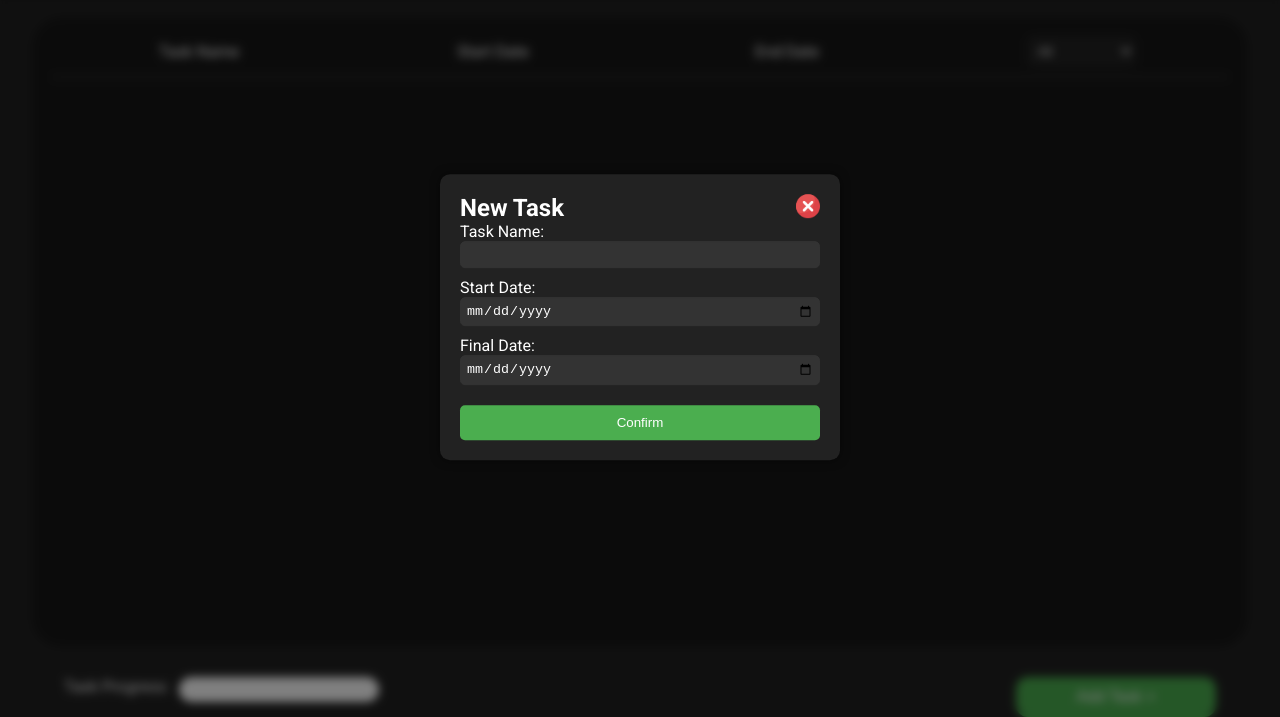
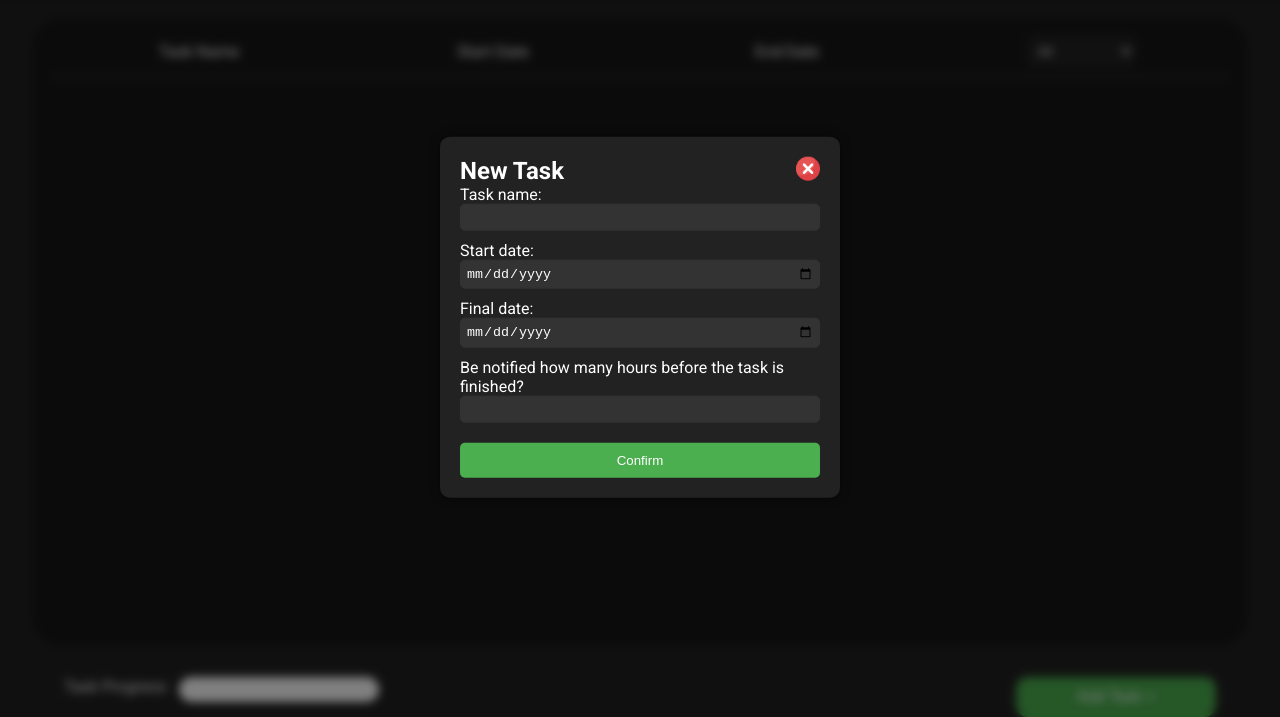
Before and after one commit to vitorlitoldo/TODO-list, a plain HTML site: page index.html in a window 1280 px wide. Both pictures are taken after a click on the button "Add Task +". Shown: the part 83-800 px from the top of the page. Drawn offline with Linux system fonts and the light colour scheme.

Commit message:
Projeto Finalizado

```diff
--- a/index.html
+++ b/index.html
@@ -57,9 +57,10 @@
             <div class="new-task">
                 <h2 class="title">New Task<img src="images/perto.png" alt="close"></h2>
                 <ul>
-                    <li>Task Name: <input type="text" id="task-name"></li>
-                    <li>Start Date: <input type="date" id="start-date"></li>
-                    <li>Final Date: <input type="date" id="final-date"></li>
+                    <li>Task name: <input type="text" id="task-name"></li>
+                    <li>Start date: <input type="date" id="start-date"></li>
+                    <li>Final date: <input type="date" id="final-date"></li>
+                    <li>Be notified how many hours before the task is finished? <input type="number" id="time-notification"></li>
                 </ul>
                 <button class="create-task">Confirm</button>
             </div>
@@ -84,7 +85,6 @@
         </footer>
     </div>
 
-    <script src="scripts/api.js"></script>
     <script src="scripts/color-theme.js"></script>
     <script src="scripts/tasks.js"></script>
     <script src="https://kit.fontawesome.com/998c60ef77.js" crossorigin="anonymous"></script>
--- a/scripts/color-theme.js
+++ b/scripts/color-theme.js
@@ -1,14 +1,5 @@
 const $check = document.querySelector('#toggle-theme')
 const $body = document.querySelector('body')
-
-window.onload = function() {
-    const isWhite = JSON.parse(localStorage.getItem('isWhite'))
-
-    if (isWhite && !$body.classList.contains('white'))
-    {
-        $body.classList.add('white')
-    }
-}
 
 $check.addEventListener('change', () => {
     $body.classList.toggle('white')
--- a/scripts/tasks.js
+++ b/scripts/tasks.js
@@ -14,6 +14,12 @@ let currentPage = 1;
 const tasksPerPage = 9;
 
 window.onload = function() {
+    const isWhite = JSON.parse(localStorage.getItem('isWhite'))
+    if (isWhite && !$body.classList.contains('white'))
+    {
+        $body.classList.add('white')
+    }
+
     const localArrTask = JSON.parse(localStorage.getItem('arrTask')) || []
     arrTask.push(...localArrTask)
 
```
Also changed, not shown: scripts/notifications.js (deleted).
